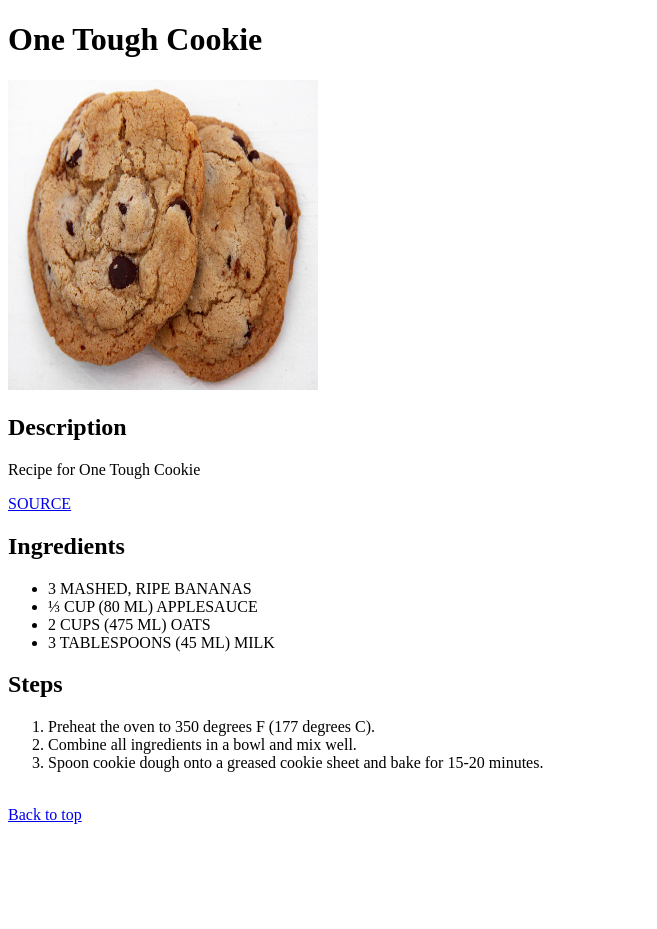
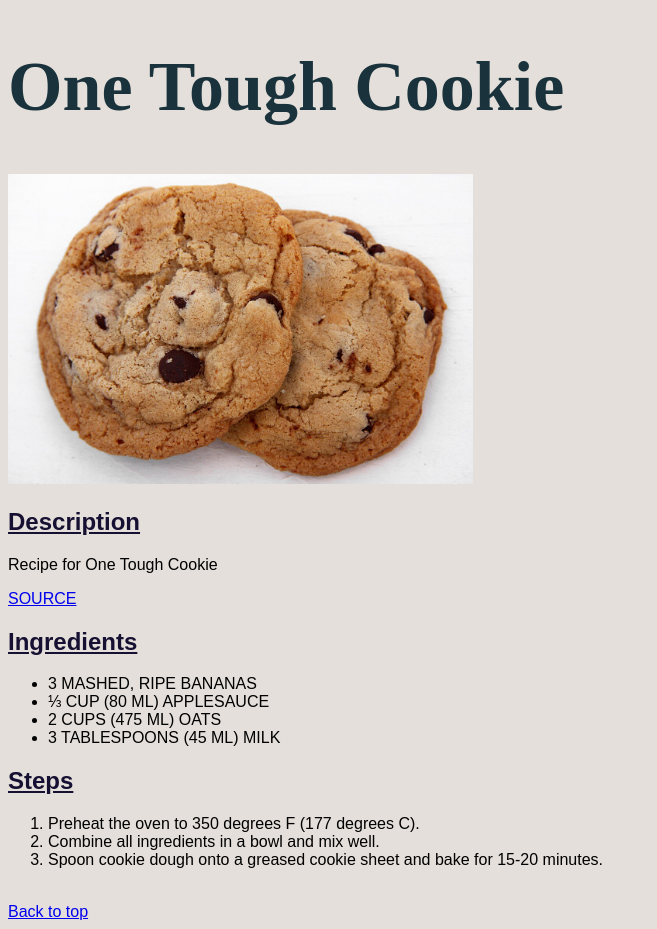
Before and after one commit to Volcanowalk/odin-recipes, a plain HTML site: page recipes/cookie.html in a window 1280 px wide. Shown: the whole page, without its empty margins (0-657 px from the left). Before the commit the page ends 832 px from the top, so only its background shows below. Drawn offline with Linux system fonts and the light colour scheme.

Commit message:
Added style.css and some external css to decorate

```diff
--- a/recipes/cookie.html
+++ b/recipes/cookie.html
@@ -4,16 +4,17 @@
     <meta charset="UTF-8">
     <meta name="viewport" content="width=device-width, initial-scale=1.0">
     <title>One Tough Cookie</title>
+    <link rel="stylesheet" href="../styles/style.css">
 </head>
 <body>
-    <h1>One Tough Cookie</h1>
+    <h1 class="recipe_title">One Tough Cookie</h1>
 
-    <img src="../images/2ChocolateChipCookies.jpg" alt="Cookies image" height="310px" width="310px">
+    <img src="../images/2ChocolateChipCookies.jpg" alt="Cookies image" height="310px" width="auto">
 
-    <h2>Description</h2>
+    <h2 class="section_title">Description</h2>
     <p>Recipe for One Tough Cookie</p>
     <p><a href="https://gemsonthego.org/girls-resources/one-tough-cookie/" target="_blank" rel="noopenner noreferrer">SOURCE</a></p>
-    <h2>Ingredients</h2>
+    <h2 class="section_title">Ingredients</h2>
     <ul>
         <li>3 MASHED, RIPE BANANAS</li>
         <li>⅓ CUP (80 ML) APPLESAUCE</li>
@@ -21,7 +22,7 @@
         <li>3 TABLESPOONS (45 ML) MILK</li>
     </ul>
 
-    <h2>Steps</h1>
+    <h2 class="section_title">Steps</h1>
     <ol>
         <li>
             Preheat the oven to 350 degrees F (177 degrees C).
--- /dev/null
+++ b/styles/style.css
@@ -0,0 +1,24 @@
+body {
+    font-family: Arial, Helvetica, sans-serif;
+    background-color: #E4DFDA;
+}
+
+.section_title {
+    color: #161032;
+    text-decoration: underline;
+}
+
+.recipe_title {
+    font-family: 'Brush Script MT';
+    font-size: 70px;
+    color: #19323C;
+}
+
+h1 {
+    color: #A93F55;
+}
+
+.recipe_list li {
+    font-size: 20px;
+    margin-bottom: 20px;
+}
```
Also changed, not shown: index.html (+2 -1 lines), recipes/lasagna.html (+5 -4 lines), recipes/macandcheese.html (+6 -5 lines).
